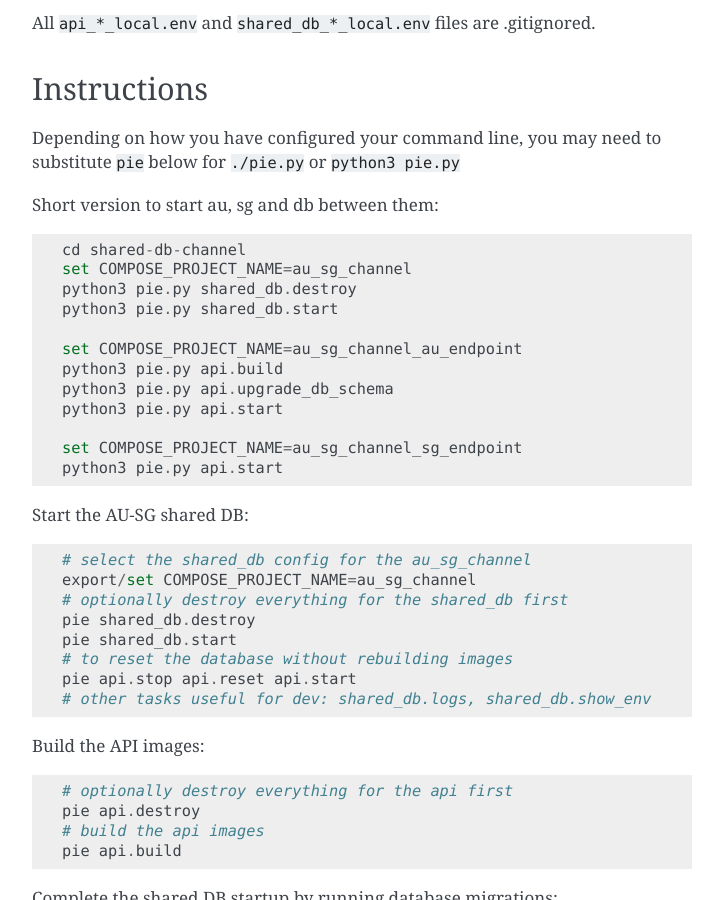
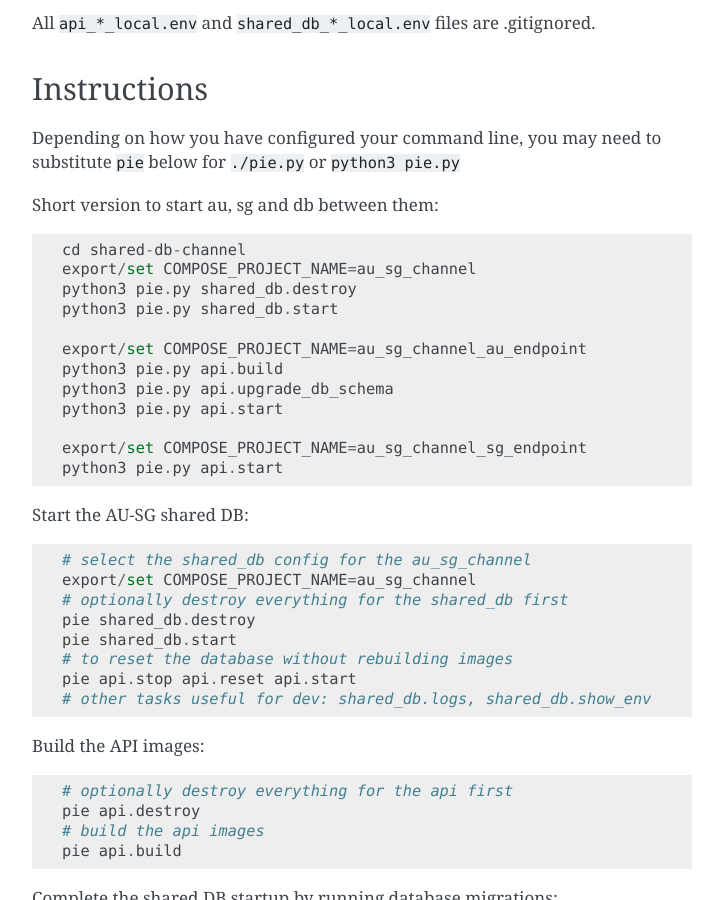
Before and after one commit to trustbridge/shared-db-channel, a Sphinx documentation site: the page built from docs/development.rst, in a window 1280 px wide and 900 px high, scrolled down 557 px. Shown: the whole window, without its empty margins (388-1111 px from the left). Built offline with Sphinx 7.4.7, drawn with Linux system fonts in a browser that asks for light colours.

Commit message:
Minor improvement for linux in development instructions

```diff
--- a/docs/development.rst
+++ b/docs/development.rst
@@ -28,16 +28,16 @@ Short version to start au, sg and db between them:
 .. code::
 
    cd shared-db-channel
-   set COMPOSE_PROJECT_NAME=au_sg_channel
+   export/set COMPOSE_PROJECT_NAME=au_sg_channel
    python3 pie.py shared_db.destroy
    python3 pie.py shared_db.start
 
-   set COMPOSE_PROJECT_NAME=au_sg_channel_au_endpoint
+   export/set COMPOSE_PROJECT_NAME=au_sg_channel_au_endpoint
    python3 pie.py api.build
    python3 pie.py api.upgrade_db_schema
    python3 pie.py api.start
 
-   set COMPOSE_PROJECT_NAME=au_sg_channel_sg_endpoint
+   export/set COMPOSE_PROJECT_NAME=au_sg_channel_sg_endpoint
    python3 pie.py api.start
 
 Start the AU-SG shared DB:
```
